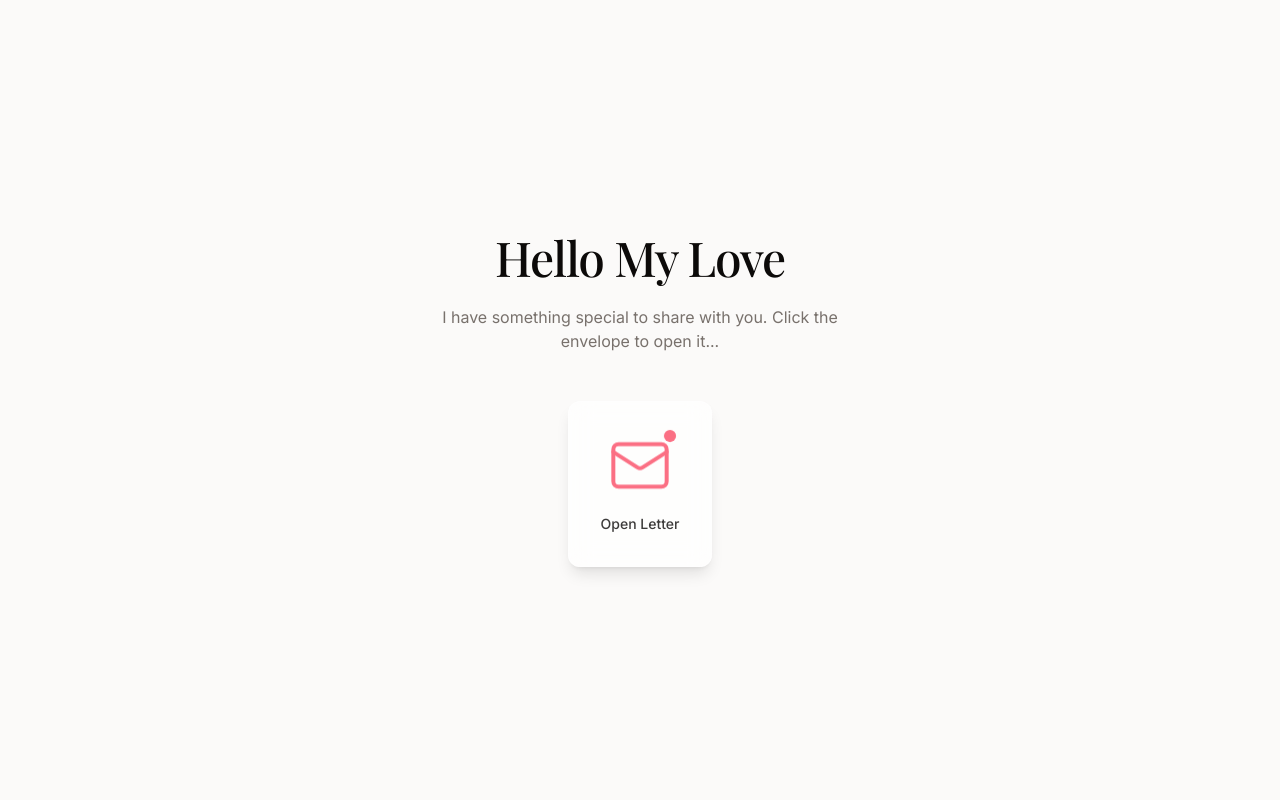
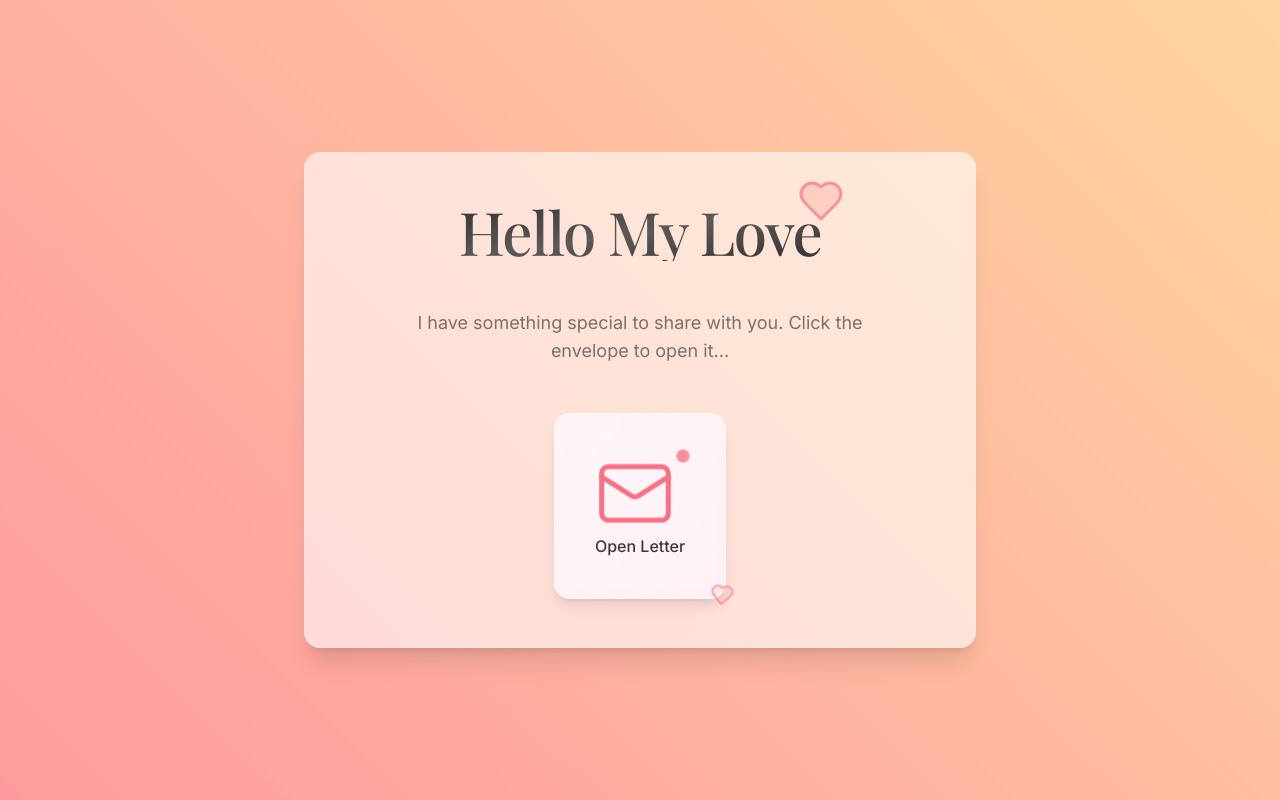
Before and after one commit to rohith-64reddy/love-letter-chronicles, a React (Vite) app: page / in a window 1280 px wide. Built offline with nearby package versions, Linux system fonts and the light colour scheme.

Commit message:
Enhance front page design
Improve the visual appeal of the index page.

```diff
--- a/src/components/Mailbox.tsx
+++ b/src/components/Mailbox.tsx
@@ -1,7 +1,7 @@
 
 import React from 'react';
 import { Link } from 'react-router-dom';
-import { Mail } from 'lucide-react';
+import { Mail, Heart } from 'lucide-react';
 
 interface MailboxProps {
   greeting: string;
@@ -10,31 +10,42 @@ interface MailboxProps {
 const Mailbox: React.FC<MailboxProps> = ({ greeting }) => {
   return (
     <div className="flex flex-col items-center justify-center animate-fade-in">
-      <h1 className="text-3xl md:text-4xl lg:text-5xl font-serif text-center mb-6 tracking-tight font-medium">
+      <div className="relative mb-12">
+        <h1 className="text-4xl md:text-5xl lg:text-6xl font-serif text-center tracking-tight font-medium text-gradient">
           {greeting}
         </h1>
+        <div className="absolute -top-6 -right-6 hidden md:block">
+          <Heart className="text-accent/70 h-12 w-12 animate-pulse" fill="rgba(248, 113, 113, 0.2)" strokeWidth={1.5} />
+        </div>
+      </div>
 
-      <p className="text-muted-foreground text-center max-w-md mb-12">
+      <p className="text-muted-foreground text-center max-w-md mb-12 text-lg">
         I have something special to share with you. Click the envelope to open it...
       </p>
 
       <Link
         to="/letter"
-        className="mailbox-hover group"
+        className="mailbox-hover group relative"
         aria-label="Open letter"
       >
-        <div className="glass-panel p-8 rounded-xl flex flex-col items-center">
+        <div className="glass-panel p-10 rounded-2xl flex flex-col items-center relative overflow-hidden">
+          <div className="absolute inset-0 bg-gradient-to-br from-pink-100/30 to-pink-200/20 z-0"></div>
+          <div className="relative z-10">
             <div className="relative">
               <Mail
-              size={64}
+                size={80}
                 className="text-accent animate-float"
                 strokeWidth={1.5}
               />
               <span className="absolute -top-1 -right-1 w-3 h-3 bg-accent rounded-full animate-pulse-gentle"></span>
             </div>
-          <span className="mt-4 text-sm font-medium opacity-80 group-hover:opacity-100 transition-opacity duration-300">
+            <span className="mt-4 text-base font-medium opacity-80 group-hover:opacity-100 transition-opacity duration-300">
               Open Letter
             </span>
+          </div>
+        </div>
+        <div className="absolute -bottom-2 -right-2 transform rotate-6">
+          <Heart className="text-accent/60 h-6 w-6" fill="rgba(248, 113, 113, 0.1)" />
         </div>
       </Link>
     </div>
--- a/src/index.css
+++ b/src/index.css
@@ -76,6 +76,11 @@
 
   body {
     @apply bg-background text-foreground font-sans;
+    background-image: radial-gradient(at 15% 15%, rgba(248, 215, 218, 0.2) 0px, transparent 50%),
+                      radial-gradient(at 85% 85%, rgba(233, 226, 247, 0.2) 0px, transparent 50%);
+    background-size: 100% 100%;
+    background-position: 0 0;
+    transition: background-position 0.5s ease;
   }
 
   h1, h2, h3, h4, h5, h6 {
@@ -86,6 +91,10 @@
 @layer components {
   .glass-panel {
     @apply bg-white/70 backdrop-blur-md border border-white/20 shadow-lg;
+  }
+
+  .bg-animate {
+    animation: bg-shift 15s ease-in-out infinite alternate;
   }
 
   .letter-paper {
@@ -116,6 +125,68 @@
   .link-hover {
     @apply relative inline-block after:content-[''] after:absolute after:w-full after:scale-x-0 after:h-0.5 after:bottom-0 after:left-0 after:bg-accent after:origin-bottom-right after:transition-transform after:duration-300 hover:after:scale-x-100 hover:after:origin-bottom-left;
   }
+
+  .text-gradient {
+    @apply bg-gradient-to-br from-[#333333] via-[#5a5a5a] to-[#333333] bg-clip-text text-transparent;
+  }
+
+  .bg-gradient {
+    background-image: linear-gradient(225deg, #FFE29F 0%, #FFA99F 48%, #FF719A 100%);
+    background-size: 200% 200%;
+    animation: gradient-shift 15s ease infinite;
+  }
+}
+
+@keyframes float {
+  0% {
+    transform: translateY(0px);
+  }
+  50% {
+    transform: translateY(-10px);
+  }
+  100% {
+    transform: translateY(0px);
+  }
+}
+
+@keyframes bg-shift {
+  0% {
+    background-position: 0% 0%;
+  }
+  100% {
+    background-position: 100% 100%;
+  }
+}
+
+@keyframes gradient-shift {
+  0% {
+    background-position: 0% 50%;
+  }
+  50% {
+    background-position: 100% 50%;
+  }
+  100% {
+    background-position: 0% 50%;
+  }
+}
+
+@keyframes pulse-gentle {
+  0%, 100% {
+    opacity: 1;
+    transform: scale(1);
+  }
+  50% {
+    opacity: 0.6;
+    transform: scale(1.2);
+  }
+}
+
+.animate-float {
+  animation: float 6s ease-in-out infinite;
+}
+
+.animate-pulse-gentle {
+  animation: pulse-gentle 2s ease-in-out infinite;
 }
 
 /* Custom scrollbar */
--- a/src/pages/Index.tsx
+++ b/src/pages/Index.tsx
@@ -1,11 +1,22 @@
 
-import React from 'react';
+import React, { useEffect } from 'react';
 import Mailbox from '../components/Mailbox';
 
 const Index = () => {
+  useEffect(() => {
+    // Add a background animation when the page loads
+    document.body.classList.add('bg-animate');
+
+    return () => {
+      document.body.classList.remove('bg-animate');
+    };
+  }, []);
+
   return (
-    <div className="min-h-screen flex items-center justify-center p-6">
-      <Mailbox greeting="Hello My Love" />
+    <div className="min-h-screen flex items-center justify-center p-6 bg-gradient">
+      <div className="relative z-10 bg-white/60 backdrop-blur-sm p-12 rounded-2xl shadow-xl border border-white/20 max-w-2xl w-full">
+        <Mailbox greeting="Hello My Love" />
+      </div>
     </div>
   );
 };
```
Lines whose indentation alone changed are shown as unchanged.
